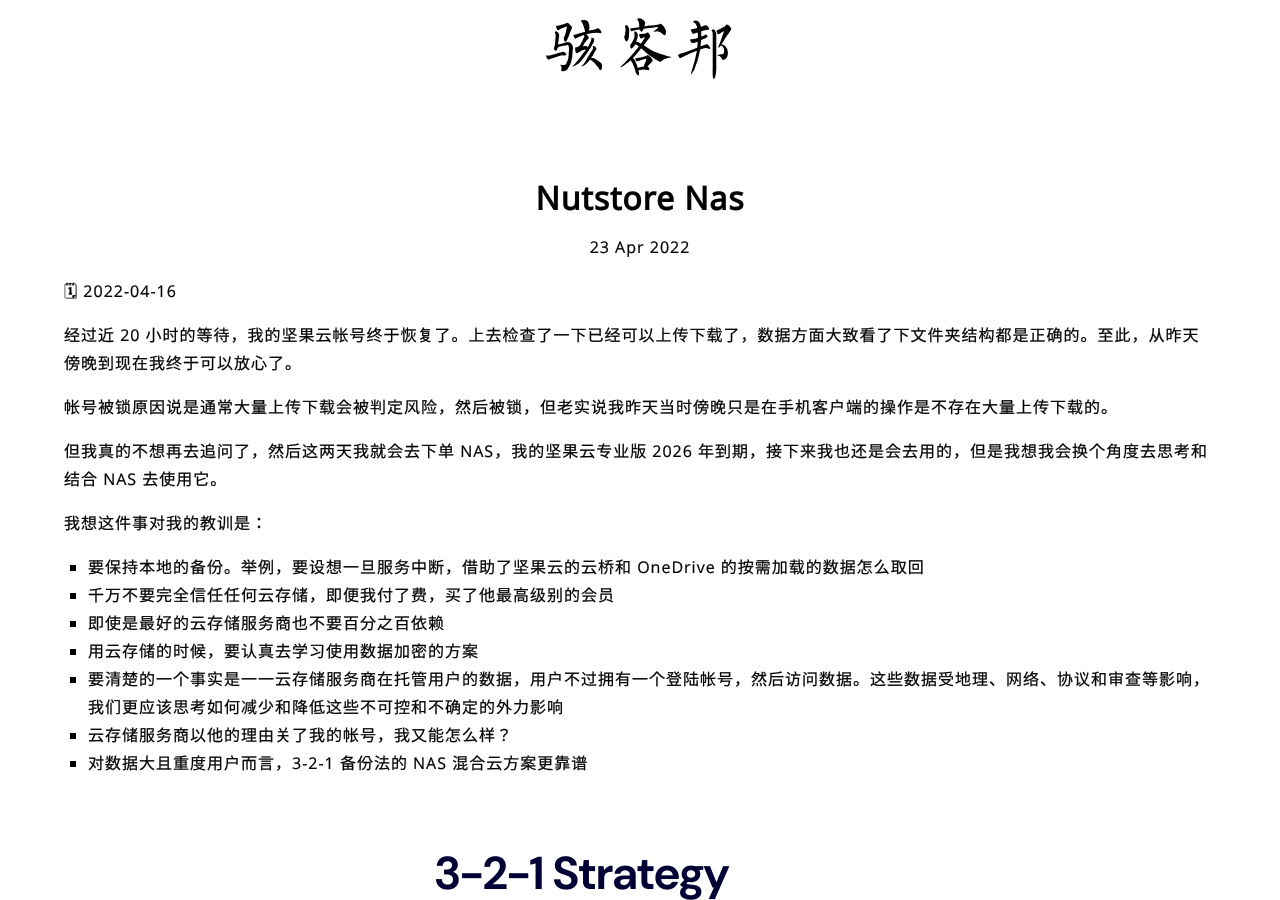
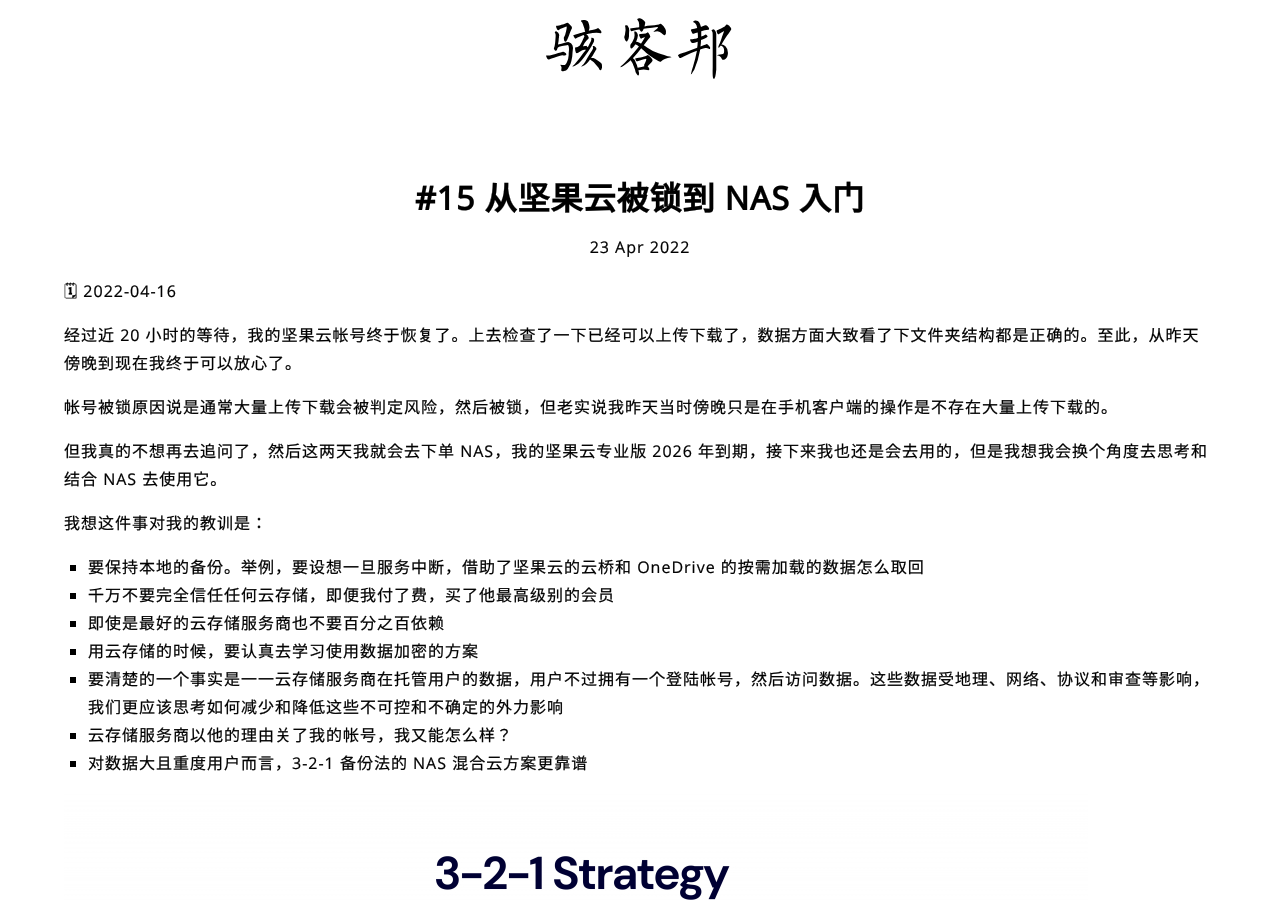
Before and after one commit to haikebangOrg/haikebang.com, a Jekyll site: the page built from _posts/2022-04-23-nutstore-nas.md, in a window 1280 px wide and 900 px high. Built offline with Jekyll 4.4.1, drawn with Linux system fonts in a browser that asks for light colours; some web fonts are replaced.

Commit message:
fix: title display

```diff
--- a/_posts/2022-04-23-nutstore-nas.md
+++ b/_posts/2022-04-23-nutstore-nas.md
@@ -1,6 +1,6 @@
 ---
 layout: post
-title: #15 从坚果云被锁到 NAS 入门
+title: "#15 从坚果云被锁到 NAS 入门"
 subtitle:
 update: 2022-04-23
 category:
```
